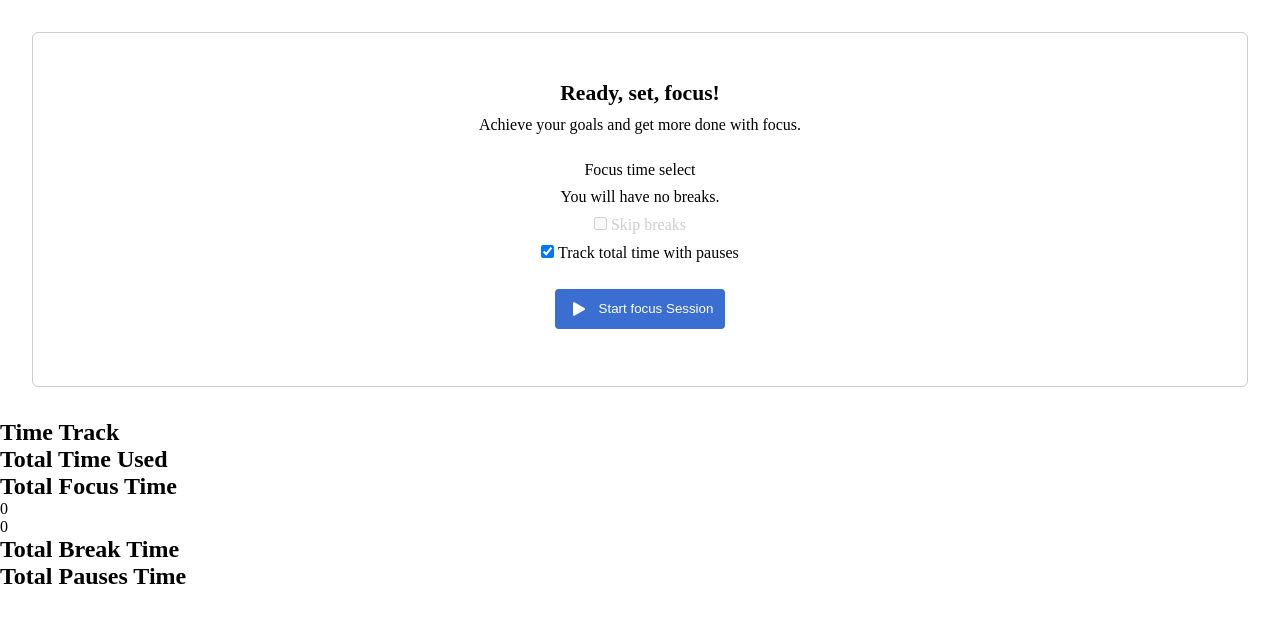
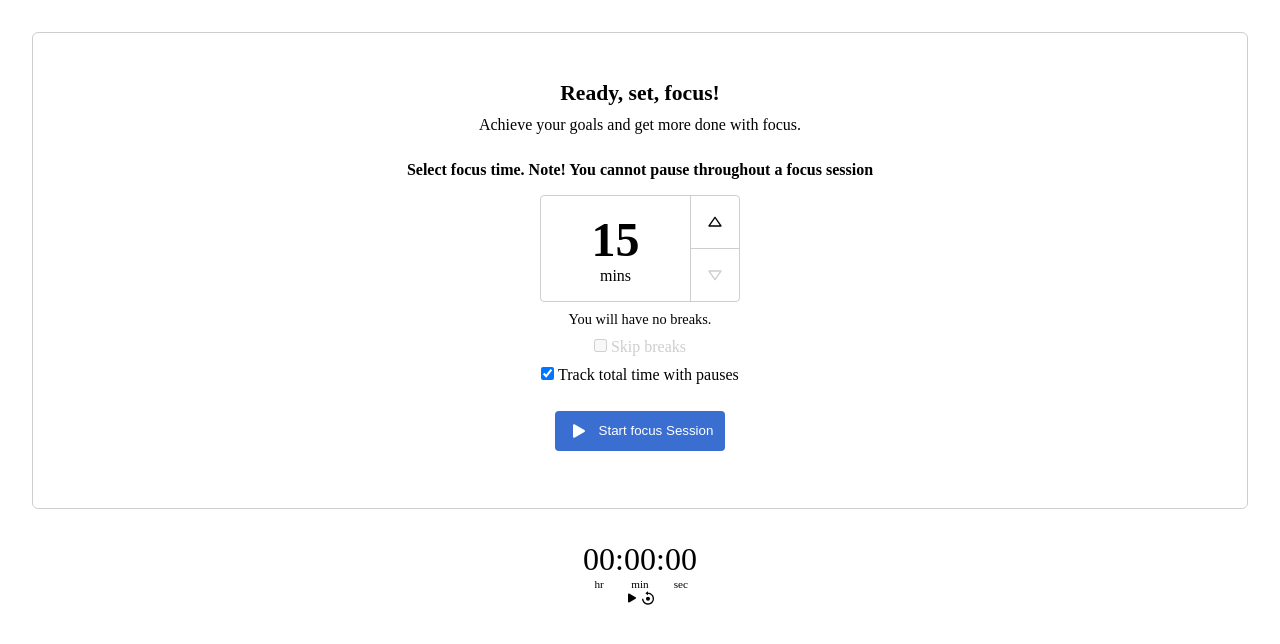
Before and after one commit to timiodulate/ms-clock-clone, a Next.js app: page /timer in a window 1280 px wide. Shown: the top 644 px of the page. Built offline with nearby package versions, Linux system fonts and the light colour scheme.

Commit message:
feat: adds focus countdown nd stopwatch

```diff
--- a/pages/timer.tsx
+++ b/pages/timer.tsx
@@ -1,58 +1,89 @@
 import Layout from "../src/layouts/Layout";
-import { TaskProps } from "../src/interfaces";
-import { sampleUserData } from "../src/utils/sample-data";
-import List from "../src/components/sections/tasks/List";
-import { useUserTasks } from "../src/contexts/user-tasks";
-import { BiChevronRight, BiChevronDown } from "react-icons/bi";
+import {
+	BiChevronRight,
+	BiChevronDown,
+	BiUpArrow,
+	BiDownArrow,
+	BiStopCircle,
+	BiReset,
+	BiPause,
+} from "react-icons/bi";
 import { useEffect, useState } from "react";
-import { BsPlayFill } from "react-icons/bs";
+import {
+	BsFillPauseFill,
+	BsFillPlayFill,
+	BsFillStopCircleFill,
+	BsPlayFill,
+} from "react-icons/bs";
 
-type Props = {
-	items: TaskProps[];
-};
-
-const IndexPage = ({ items }: Props) => {
-	const [days, setDays] = useState(0);
-	const [hours, setHours] = useState(0);
-	const [minutes, setMinutes] = useState(0);
-	const [seconds, setSeconds] = useState(0);
-
+const IndexPage = () => {
 	const [totalFocusMin, setTotalFocusMin] = useState(0);
 
-	const [breaks, setBreaks] = useState(0);
+	const [startFocus, setStartFocus] = useState(false);
+	const [startStopwatch, setStartStopwatch] = useState(false);
 
-	const [trackTotalTime, setTrackTotalTime] = useState(true);
-
-	const [startFocus, setStartFocus] = useState(false);
+	const [stopwatchTime, setStopwatchTime] = useState({
+		hr: 0,
+		min: 0,
+		sec: 0,
+	});
 
 	const [focusMin, setFocusMin] = useState(0);
 	const [focusSecs, setFocusSecs] = useState(0);
 
+	// useEffect(() => {
+	// 	const target = new Date("9/24/2022 05:05:05");
+
+	// 	const interval = setInterval(() => {
+	// 		const now = new Date();
+
+	// 		const difference = target.getTime() - now.getTime();
+
+	// 		const d = Math.floor(difference / (1000 * 60 * 60 * 24));
+	// 		setDays(d);
+
+	// 		const h = Math.floor(
+	// 			(difference % (1000 * 60 * 60 * 24)) / (1000 * 60 * 60)
+	// 		);
+	// 		setHours(h);
+
+	// 		const m = Math.floor((difference % (1000 * 60 * 60)) / (1000 * 60));
+	// 		setMinutes(m);
+
+	// 		const s = Math.floor((difference % (1000 * 60)) / 1000);
+	// 		setSeconds(s);
+	// 	});
+
+	// 	return () => clearInterval(interval);
+	// }, []);
+
 	useEffect(() => {
-		const target = new Date("9/24/2022 05:05:05");
+		if (startStopwatch) {
+			let s = 0;
+			let m = 0;
+			let h = 0;
 
 			const interval = setInterval(() => {
-			const now = new Date();
+				if (s == 60) {
+					s = 0;
+					m += 1;
+				}
+				if (m == 60) {
+					m = 0;
+					h += 1;
+				}
 
-			const difference = target.getTime() - now.getTime();
-
-			const d = Math.floor(difference / (1000 * 60 * 60 * 24));
-			setDays(d);
-
-			const h = Math.floor(
-				(difference % (1000 * 60 * 60 * 24)) / (1000 * 60 * 60)
-			);
-			setHours(h);
-
-			const m = Math.floor((difference % (1000 * 60 * 60)) / (1000 * 60));
-			setMinutes(m);
-
-			const s = Math.floor((difference % (1000 * 60)) / 1000);
-			setSeconds(s);
+				setStopwatchTime({
+					...stopwatchTime,
+					hr: h,
+					min: m,
+					sec: s++,
 				});
+			}, 1000);
 
 			return () => clearInterval(interval);
-	}, []);
+		}
+	}, [startStopwatch]);
 
 	useEffect(() => {
 		if (startFocus) {
@@ -61,72 +92,153 @@ const IndexPage = ({ items }: Props) => {
 
 				const difference = totalFocusMin - now.getTime();
 
-				// setFocusMin(difference);
-
-				// const d = Math.floor(difference / (1000 * 60 * 60 * 24));
-				// setDays(d);
-
-				// const h = Math.floor(
-				// 	(difference % (1000 * 60 * 60 * 24)) / (1000 * 60 * 60)
-				// );
-				// setHours(h);
-
 				const m = Math.floor(
 					(difference % (1000 * 60 * 60)) / (1000 * 60)
 				);
-				// setMinutes(difference);
 				setFocusMin(m);
 
 				const s = Math.floor((difference % (1000 * 60)) / 1000);
 				setFocusSecs(s);
-				// setSeconds(s);
 			});
 
 			return () => clearInterval(interval);
 		}
 	}, [startFocus]);
 
+	const updateState = (stateTitle: any, arg: any) => {
+		if (stateTitle == "startFocus") {
+			setStartFocus(arg);
+		} else if (stateTitle == "totalFocusMin") {
+			setTotalFocusMin(arg);
+		} else if (stateTitle == "startStopwatch") {
+			setStartStopwatch(arg);
+		}
+	};
+
+	const toggleStopwatch = () => {
+		updateState("startStopwatch", !startStopwatch);
+	};
+	const stopStopWatch = () => {
+		setStopwatchTime({
+			hr: 0,
+			min: 0,
+			sec: 0,
+		});
+		updateState("startStopwatch", false);
+	};
+
+	return (
+		// <Layout title="Home | Next.js + TypeScript Example">
+		<main className="timer-page">
+			{!startFocus ? (
+				<SetFocusSection updateState={updateState} />
+			) : (
+				<TrackFocusSection
+					updateState={updateState}
+					focusMin={focusMin}
+					focusSecs={focusSecs}
+				/>
+			)}
+
+			<StopwatchSection
+				stopwatchTime={stopwatchTime}
+				toggleStopwatch={toggleStopwatch}
+				startStopwatch={startStopwatch}
+				stopStopWatch={stopStopWatch}
+			/>
+		</main>
+		// </Layout>
+	);
+};
+
+export default IndexPage;
+
+const SetFocusSection = ({
+	updateState,
+}: {
+	updateState: (stateTitle: any, arg: any) => void;
+}) => {
+	const [focusTime, setFocusTime] = useState(15);
+
+	const [breaks, setBreaks] = useState(0);
+
+	const [trackTotalTime, setTrackTotalTime] = useState(true);
+
+	const changeFocusTime = (event: "increase" | "reduce") => {
+		if (event === "increase") {
+			focusTime != 240
+				? setFocusTime((prevState) => prevState + 15)
+				: null;
+		} else {
+			focusTime != 15
+				? setFocusTime((prevState) => prevState - 15)
+				: null;
+		}
+	};
+
 	const handleSubmit = (e: any) => {
 		e.preventDefault();
 
 		const now = new Date();
 
-		// const focusMinutes = now.getUTCMinutes() + 1000;
-		const focusMinutes = now.setUTCMinutes(1000 * 60);
+		const focusMinutes = now.valueOf() + focusTime * 1000 * 60;
 
-		setTotalFocusMin(focusMinutes);
+		updateState("totalFocusMin", focusMinutes);
+		updateState("startFocus", true);
 
-		setStartFocus(true);
-
-		// console.dir(now.valueOf());
-		// console.dir(now.setMinutes(60));
-		// console.dir(now.setUTCMinutes(60));
-		// console.dir(now.getUTCDate());
-		// console.dir(now.valueOf());
-		// console.dir(now.toTimeString());
-		// console.dir(now.toString());
-		// console.dir(now.toUTCString());
-		// console.dir(now.toISOString());
+		trackTotalTime && updateState("startStopwatch", true);
 	};
 
 	return (
-		// <Layout title="Home | Next.js + TypeScript Example">
-		<main className="timer-page">
-			<section>
+		<section className="set-focus-section">
 			<div className="section-header">
 				<h1>Ready, set, focus!</h1>
 				<p>Achieve your goals and get more done with focus.</p>
 			</div>
 
 			<form onSubmit={(e: any) => handleSubmit(e)}>
-					<div>Focus time select</div>
+				<div className="focus-time-selector-container">
+					<h1>
+						Select focus time. Note! You cannot pause throughout a
+						focus session
+					</h1>
+
+					<div className="focus-time-selector">
+						<div>
+							<h2>{focusTime}</h2>
+							<p>mins</p>
+						</div>
+						<div>
+							<span
+								className={`${
+									focusTime == 240 ? "disabled" : ""
+								}`}
+								onClick={() => {
+									changeFocusTime("increase");
+								}}
+							>
+								<BiUpArrow />
+							</span>
+							<span
+								className={`${
+									focusTime == 15 ? "disabled" : ""
+								}`}
+								onClick={() => {
+									changeFocusTime("reduce");
+								}}
+							>
+								<BiDownArrow />
+							</span>
+						</div>
+					</div>
+				</div>
 
 				<p>
 					{/* if timer <= 30min, 0 breaks
                 if timer >= 45min and <= 60, 1 breaks
                 {breaks == 0
                 if timer >= 75min and <= 90, 2 breaks */}
-						{breaks == 0
+					{focusTime <= 30 && breaks == 0
 						? "You will have no breaks."
 						: "You'll have {break} break."}
 				</p>
@@ -170,24 +282,34 @@ const IndexPage = ({ items }: Props) => {
 				</button>
 			</form>
 		</section>
-			{/* <section>
-				<div>{days}</div>
-				<div>{hours}</div>
-				<div>{minutes}</div>
-				<div>{seconds}</div>
-			</section> */}
+	);
+};
 
-			<section>
-				<h1>Time Track</h1>
+const TrackFocusSection = ({ focusMin, focusSecs, updateState }: any) => {
+	return (
+		<section className="track-focus-section">
+			<div>
+				{/* <h2>Total Focus Time</h2> */}
 
 				<div>
+					{focusMin.toString().length == 2
+						? focusMin
+						: "0" + focusMin}
+					:
+					{focusSecs.toString().length == 2
+						? focusSecs
+						: "0" + focusSecs}
+				</div>
+
+				<span onClick={() => updateState("startFocus", false)}>
+					<BsFillStopCircleFill />
+				</span>
+
+				<p>Next:</p>
+			</div>
+			{/* <div>
+				<div>
 					<h2>Total Time Used</h2>
-					{/* <div>
-                    <div>{days}</div>
-						<div>{hours}</div>
-						<div>{minutes}</div>
-						<div>{seconds}</div>
-                    </div> */}
 				</div>
 				<div>
 					<h2>Total Focus Time</h2>
@@ -204,19 +326,53 @@ const IndexPage = ({ items }: Props) => {
 					<h2>Total Pauses Time</h2>
 					<div></div>
 				</div>
+			</div> */}
 		</section>
-		</main>
-		// </Layout>
 	);
 };
 
-// export const getStaticProps: GetStaticProps = async () => {
-// 	// const { userTasks } = useUserTasks();
-// 	// Example for including static props in a Next.js function component page.
-// 	// Don't forget to include the respective types for any props passed into
-// 	// the component.
-// 	const items: TaskProps[] = sampleUserData;
-// 	return { props: { items } };
-// };
+const StopwatchSection = ({
+	stopwatchTime,
+	toggleStopwatch,
+	startStopwatch,
+	stopStopWatch,
+}: any) => {
+	return (
+		<section className="stopwatch-section">
+			<div className="watch-container">
+				<div>
+					{stopwatchTime.hr.toString().length == 2
+						? stopwatchTime.hr
+						: "0" + stopwatchTime.hr}
 
-export default IndexPage;
+					<span>hr</span>
+				</div>
+				<span>:</span>
+				<div>
+					{stopwatchTime.min.toString().length == 2
+						? stopwatchTime.min
+						: "0" + stopwatchTime.min}
+
+					<span>min</span>
+				</div>
+				<span>:</span>
+				<div>
+					{stopwatchTime.sec.toString().length == 2
+						? stopwatchTime.sec
+						: "0" + stopwatchTime.sec}
+
+					<span>sec</span>
+				</div>
+			</div>
+
+			<div className="watch-controller">
+				<span onClick={toggleStopwatch}>
+					{startStopwatch ? <BsFillPauseFill /> : <BsFillPlayFill />}
+				</span>
+				<span onClick={stopStopWatch}>
+					<BiReset />
+				</span>
+			</div>
+		</section>
+	);
+};
--- a/src/styles/pages/_timer.scss
+++ b/src/styles/pages/_timer.scss
@@ -27,6 +27,62 @@
 				> * {
 					margin-bottom: 0.6rem;
 				}
+
+				.focus-time-selector-container {
+					h1 {
+						margin-bottom: 1rem;
+						margin-inline: auto;
+						width: 60%;
+						font-size: 1rem;
+					}
+
+					.focus-time-selector {
+						display: flex;
+						border: var(--grey) 1px solid;
+						border-radius: 4px;
+						margin-inline: auto;
+						width: 200px;
+
+						> div {
+							&:first-child {
+								flex: 2;
+								border-right: var(--grey) 1px solid;
+								padding-block: 1rem;
+								text-align: center;
+
+								h2 {
+									font-size: 3rem;
+								}
+							}
+
+							&:last-child {
+								display: flex;
+								flex-direction: column;
+								align-items: center;
+
+								span {
+									flex: 1;
+									display: grid;
+									place-items: center;
+									padding-inline: 1rem;
+
+									&.disabled {
+										color: var(--grey);
+									}
+
+									&:first-child {
+										border-bottom: var(--grey) 1px solid;
+									}
+								}
+							}
+						}
+					}
+				}
+
+				> p {
+					font-size: 0.9rem;
+				}
+
 				.skip-breaks-toggle {
 					&.disabled {
 						color: var(--grey);
@@ -57,4 +113,50 @@
 			}
 		}
 	}
+
+	.track-focus-section {
+		> div {
+			div {
+				display: grid;
+				place-items: center;
+				border: 15px solid var(--grey);
+				border-radius: 50%;
+				margin-block-end: 1rem;
+				margin-inline: auto;
+				width: 220px;
+				height: 220px;
+				font-size: 4rem;
+			}
+
+			span {
+				color: var(--blue);
+				font-size: 3rem;
+			}
+
+			// p {
+			// 	color: var(--grey);
+			// }
+		}
+	}
+
+	.stopwatch-section {
+		.watch-container {
+			display: flex;
+			justify-content: center;
+			text-align: center;
+			font-size: 2rem;
+
+			div {
+				span {
+					display: block;
+					font-size: 0.7rem;
+				}
+			}
+		}
+
+		.watch-controller {
+			display: flex;
+			justify-content: center;
+		}
+	}
 }
```
Lines whose indentation alone changed are shown as unchanged.
